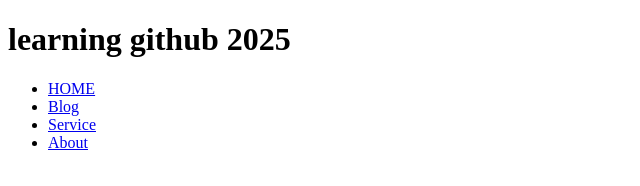
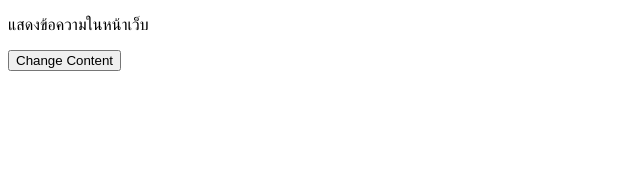
Before and after one commit to Aejaeshi/github-test, a plain HTML site: page index.html in a window 1280 px wide. Shown: the whole page, without its empty margins (0-640 px from the left). Drawn offline with Linux system fonts and the light colour scheme.

Commit message:
update file js

```diff
--- a/index.html
+++ b/index.html
@@ -1,19 +1,15 @@
 <!DOCTYPE html>
 <html lang="en">
-<head>
-    <meta charset="UTF-8">
-    <meta name="viewport" content="width=device-width, initial-scale=1.0">
-    <title>ทดสอบการทำงานของ  github</title>
-</head>
-<body>
-    <h1>learning github 2025</h1>
-   <nav>
-    <ul>
-        <li><a href="#">HOME</a></li>
-        <li><a href="#">Blog</a></li>
-        <li><a href="#">Service</a></li>
-        <li><a href="#">About</a></li>
-    </ul>
-   </nav>
-</body>
+  <head>
+    <meta charset="UTF-8" />
+    <meta name="viewport" content="width=device-width, initial-scale=1.0" />
+     <title>ทดสอบการทำงานของ github</title>
+       </head>
+   <body>
+       <p id="demo">แสดงข้อความในหน้าเว็บ</p>
+         <button type="button" onclick="myFunction();">Change Content</button>
+
+    </script>
+    <script src="script.js"></script>
+  </body>
 </html>
--- /dev/null
+++ b/script.js
@@ -0,0 +1,9 @@
+function myFunction() {
+  document.getElementById('demo').innerHTML = 'ข้อความใหม่';
+}
+let a = 10;
+console.log(a);
+{
+  const x = 50;
+  console.log(x);
+}
```
